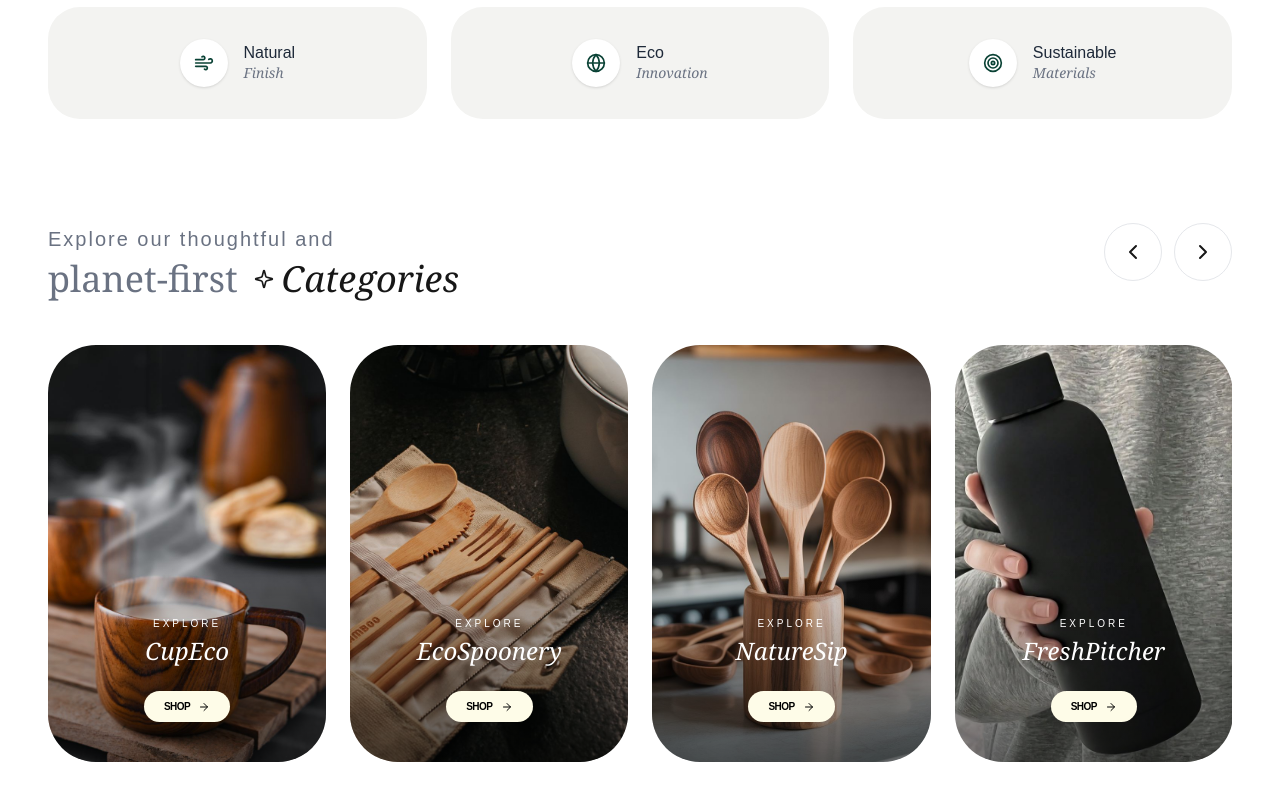
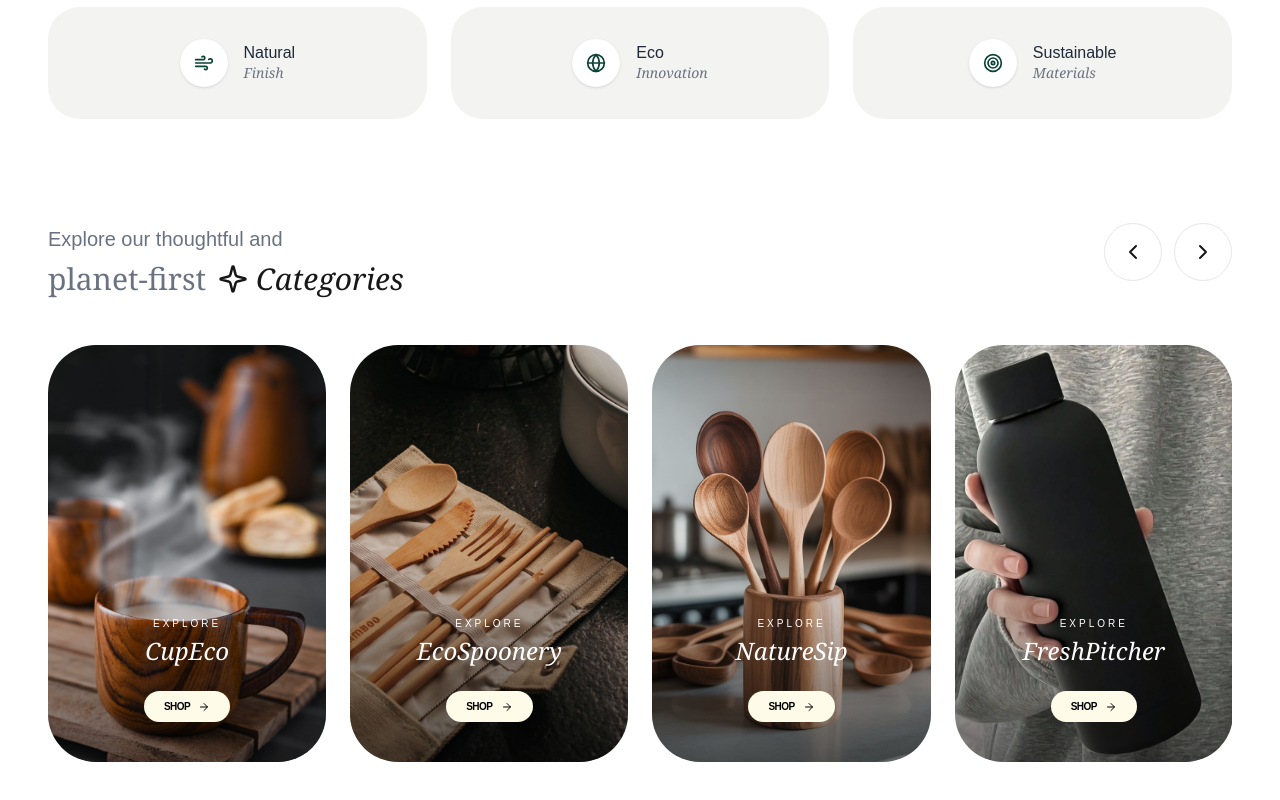
Before and after one commit to IYKEACE/queens-grocery-store, a Next.js app: page / in a window 1280 px wide. Shown: the part 2267-3067 px from the top of the page. Built offline with nearby package versions, Linux system fonts and the light colour scheme.

Commit message:
Adjusted some text

```diff
--- a/component/Category.tsx
+++ b/component/Category.tsx
@@ -22,13 +22,13 @@ const Category = () => {
     <div className="px-6 md:px-12 py-16 bg-white relative group/section">
       <div className="flex justify-between items-end mb-12">
         <div>
-          <p className="text-gray-500 tracking-widest text-xl mb-2">
+          <p className="text-gray-500 text-xl mb-2">
             Explore our thoughtful and
           </p>
-          <h2 className="text-2xl md:text-4xl font-serif flex flex-col md:flex-row md:items-center gap-x-4 leading-none">
-            <span className="text-gray-500">planet-first</span>
+          <h2 className="text-2xl md:text-3xl font-serif flex items-center gap-3">
+            <span className="text-gray-500 gap-2">planet-first</span>
             <span className="inline-flex items-center gap-2 italic font-light">
-              <LuSparkle className="text-black-600 w-5 h-5" />
+              <LuSparkle className="text-black-600 " />
               <span className="text-black-600"> Categories</span>
             </span>
           </h2>
```
